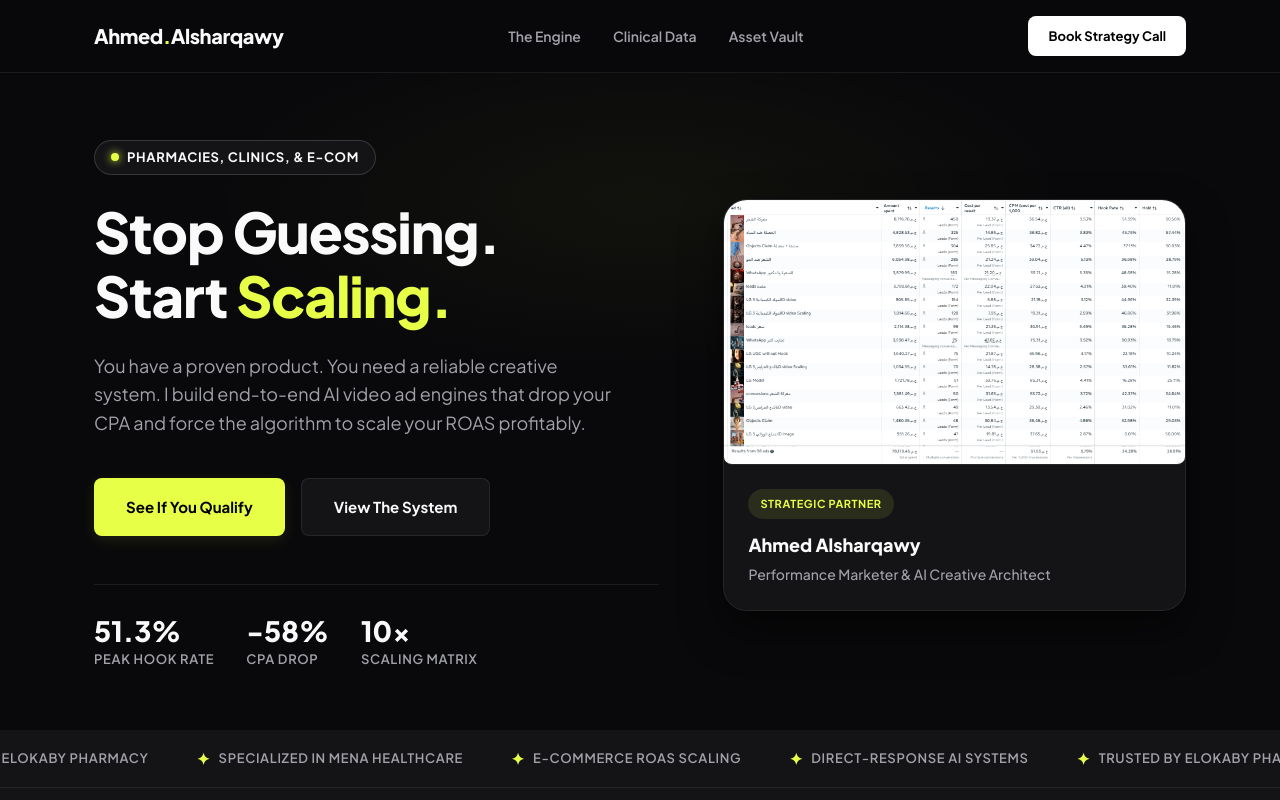
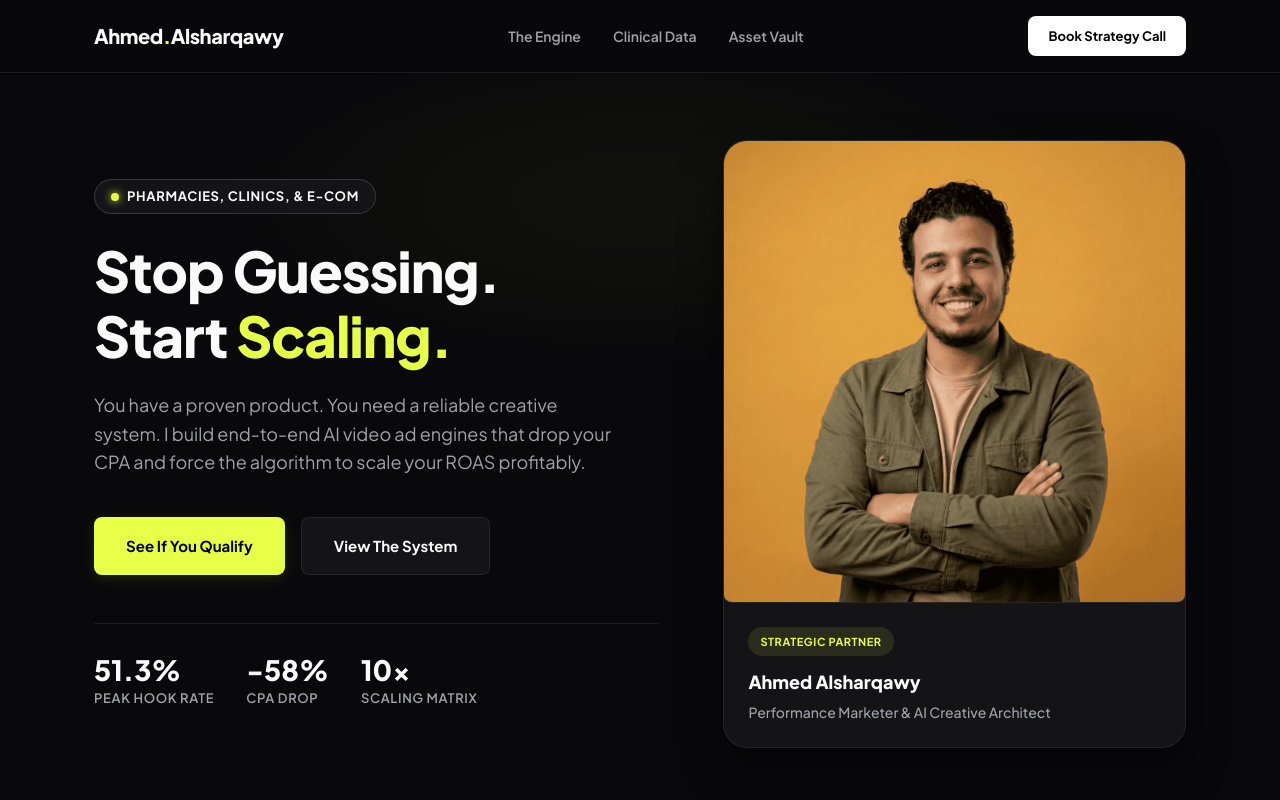
Before and after one commit to ahmed7933/Ahmed-ALsharqawy, a plain HTML site: page index.html in a window 1280 px wide. Shown: the top 800 px of the page. Drawn offline with Linux system fonts and the light colour scheme.

Commit message:
Update index.html

```diff
--- a/index.html
+++ b/index.html
@@ -425,7 +425,7 @@
       </div>
 
       <div class="hero-panel rv" style="transition-delay: 0.1s;">
-        <img src="./image_1.png" alt="Ahmed Alsharqawy - Growth Partner" onerror="this.src='https://placehold.co/400x480/18181B/E8FF47?text=Ahmed+Alsharqawy'" />
+        <img src="./image_2.png" alt="Ahmed Alsharqawy - Growth Partner" onerror="this.src='https://placehold.co/400x480/18181B/E8FF47?text=Ahmed+Alsharqawy'" />
         <div class="panel-data">
           <div class="p-tag">Strategic Partner</div>
           <div class="p-title">Ahmed Alsharqawy</div>
```
